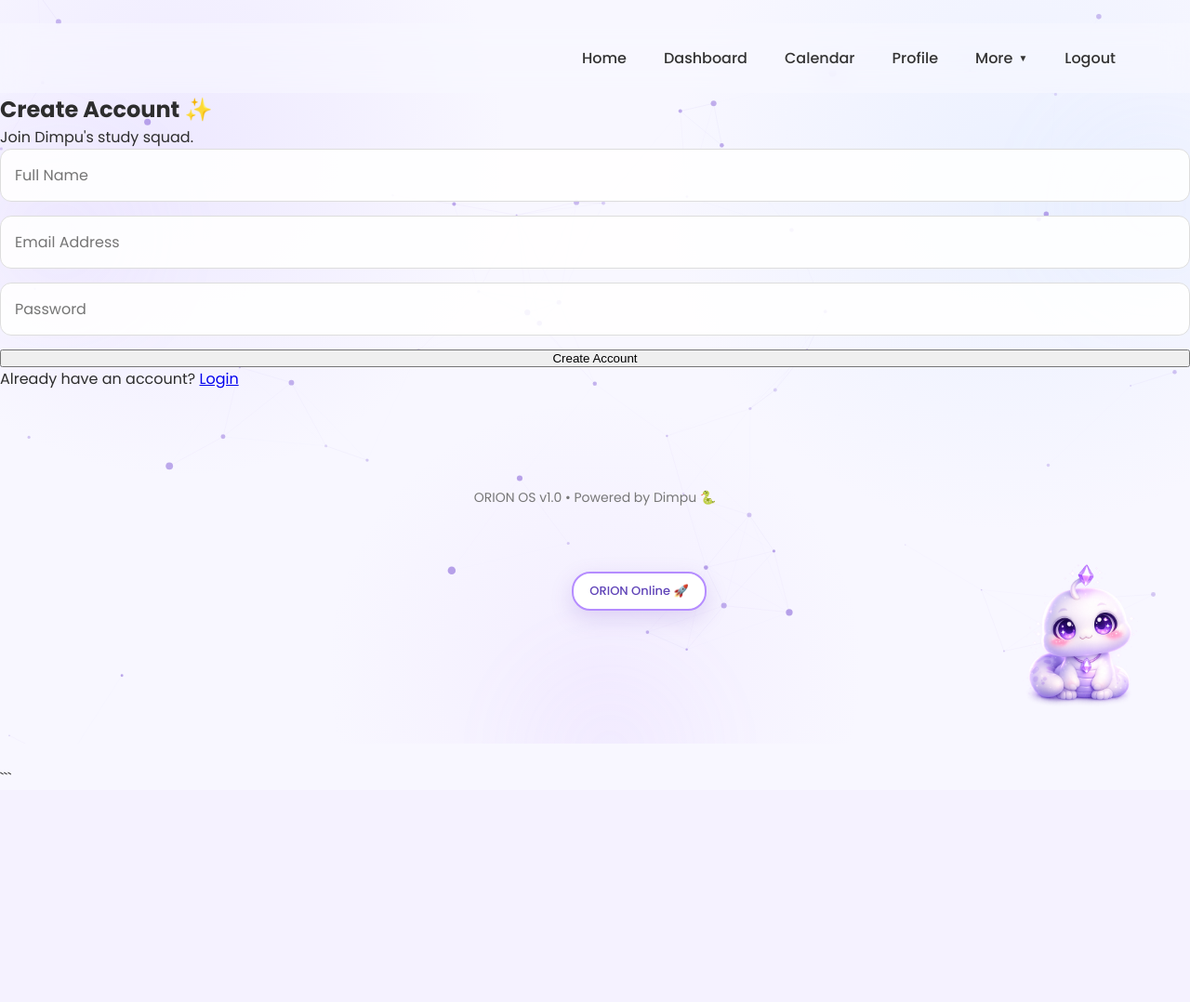
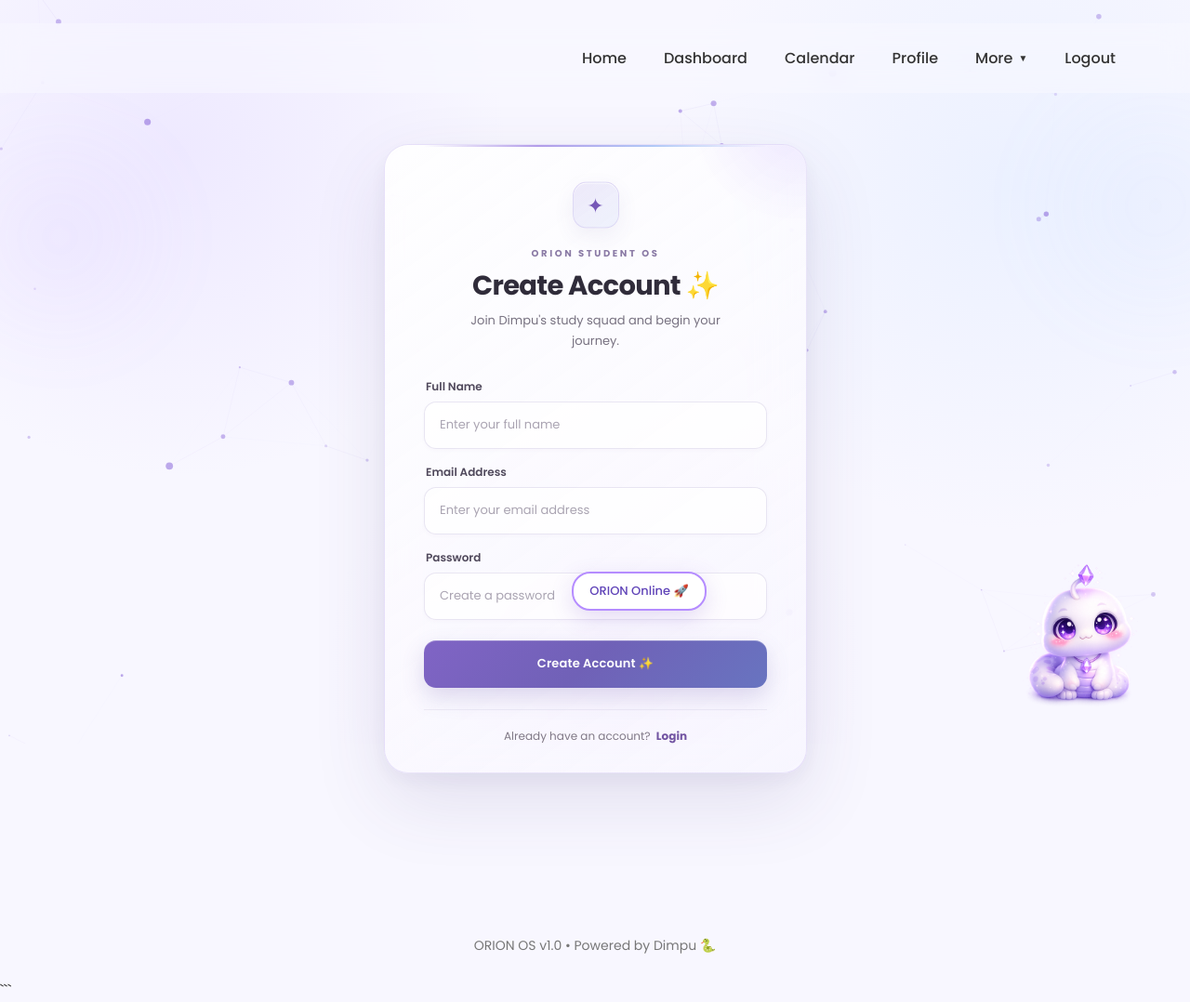
Before and after one commit to ShreyaKumbhar1/StudySync-AI, a Flask app: page /register in a window 1280 px wide. Shown: the whole page at 93% size. Before the commit the page ends 834 px from the top, so only its background shows below. Run offline with Flask 3, Linux system fonts and the light colour scheme.

Commit message:
Improve registration page aesthetics

````diff
--- a/app/static/css/auth.css
+++ b/app/static/css/auth.css
@@ -1,139 +1,118 @@
 /* =========================================================
    ORION AUTHENTICATION
    LOGIN / REGISTER
-   Soft Glassy Purple / Blue Theme
+   Premium Minimal Aurora UI
    ========================================================= */
 
 
 /* =========================================================
-   AUTH CONTAINER
+   AUTH PAGE
    ========================================================= */
 
 .auth-container {
-
-    min-height: calc(100vh - 120px);
+    min-height: calc(100vh - 105px);
 
     display: flex;
-
+    align-items: center;
     justify-content: center;
 
-    align-items: center;
-
-    padding: 60px 25px;
+    padding: 55px 24px 70px;
 
     position: relative;
-
     z-index: 2;
-
 }
 
 
 /* =========================================================
-   AUTH CARD
+   MAIN CARD
    ========================================================= */
 
 .auth-card {
-
-    width: min(440px, 100%);
-
-    padding: 44px 42px;
+    width: min(455px, 100%);
 
     position: relative;
 
+    padding: 42px 42px 30px;
+
+    border-radius: 26px;
+
+    background:
+        linear-gradient(
+            145deg,
+            rgba(255, 255, 255, 0.86),
+            rgba(248, 246, 255, 0.74)
+        );
+
+    border: 1px solid rgba(139, 112, 218, 0.18);
+
+    box-shadow:
+        0 30px 80px rgba(73, 57, 125, 0.12),
+        0 8px 25px rgba(73, 57, 125, 0.05),
+        inset 0 1px 0 rgba(255, 255, 255, 0.95);
+
+    backdrop-filter: blur(24px);
+    -webkit-backdrop-filter: blur(24px);
+
     overflow: hidden;
 
-    border-radius: 28px;
-
-    background:
-        rgba(150, 140, 255, 0.10);
-
-    border:
-        1px solid
-        rgba(174, 164, 255, 0.25);
-
-    backdrop-filter:
-        blur(22px);
-
-    -webkit-backdrop-filter:
-        blur(22px);
-
-    box-shadow:
-
-        0 20px 55px
-        rgba(72, 58, 130, 0.10),
-
-        inset 0 1px 0
-        rgba(255, 255, 255, 0.55);
-
     animation:
-        authCardAppear
-        0.7s
-        ease
-        both;
-
-    transition:
-        transform 0.3s ease,
-        box-shadow 0.3s ease,
-        border-color 0.3s ease;
-
+        auth-card-enter 0.65s cubic-bezier(0.22, 1, 0.36, 1) both;
 }
 
 
 /* =========================================================
-   CARD HOVER
+   CARD TOP LINE
    ========================================================= */
 
-.auth-card:hover {
+.auth-card::before {
+    content: "";
 
-    transform:
-        translateY(-5px);
+    position: absolute;
 
-    border-color:
-        rgba(174, 164, 255, 0.36);
+    top: 0;
+    left: 9%;
+    right: 9%;
 
-    box-shadow:
+    height: 2px;
 
-        0 28px 65px
-        rgba(72, 58, 130, 0.14),
+    border-radius: 999px;
 
-        inset 0 1px 0
-        rgba(255, 255, 255, 0.60);
-
+    background:
+        linear-gradient(
+            90deg,
+            transparent,
+            rgba(137, 104, 221, 0.65),
+            rgba(113, 156, 239, 0.55),
+            transparent
+        );
 }
 
 
 /* =========================================================
-   DECORATIVE CARD GLOW
+   CARD SOFT LIGHT
    ========================================================= */
 
-.auth-card::before {
-
+.auth-card::after {
     content: "";
 
     position: absolute;
 
-    width: 180px;
+    width: 240px;
+    height: 240px;
 
-    height: 180px;
-
-    top: -100px;
-
-    right: -70px;
+    top: -150px;
+    right: -110px;
 
     border-radius: 50%;
 
     background:
         radial-gradient(
             circle,
-            rgba(181, 140, 255, 0.28),
-            transparent 70%
+            rgba(176, 145, 255, 0.20),
+            transparent 68%
         );
 
-    filter:
-        blur(8px);
-
     pointer-events: none;
-
 }
 
 
@@ -142,51 +121,51 @@
    ========================================================= */
 
 .auth-header {
+    position: relative;
+    z-index: 2;
 
     text-align: center;
 
-    margin-bottom: 32px;
-
+    margin-bottom: 31px;
 }
 
 
 /* =========================================================
-   ORION SYMBOL
+   ORION ICON
    ========================================================= */
 
 .auth-symbol {
+    width: 50px;
+    height: 50px;
 
-    width: 52px;
-
-    height: 52px;
-
-    margin:
-        0 auto 16px;
+    margin: 0 auto 17px;
 
     display: flex;
-
     align-items: center;
-
     justify-content: center;
 
-    border-radius: 16px;
+    border-radius: 15px;
 
     background:
-        rgba(150, 140, 255, 0.13);
+        linear-gradient(
+            145deg,
+            rgba(133, 102, 213, 0.13),
+            rgba(114, 151, 231, 0.10)
+        );
 
     border:
-        1px solid
-        rgba(174, 164, 255, 0.25);
+        1px solid rgba(133, 102, 213, 0.16);
 
-    color:
-        #8F72D8;
+    color: #7658B7;
 
-    font-size: 25px;
+    font-size: 22px;
 
     box-shadow:
-        0 8px 25px
-        rgba(95, 82, 170, 0.08);
+        0 8px 22px rgba(93, 72, 151, 0.08),
+        inset 0 1px 0 rgba(255, 255, 255, 0.85);
 
+    animation:
+        auth-symbol-float 4s ease-in-out infinite;
 }
 
 
@@ -195,67 +174,59 @@
    ========================================================= */
 
 .auth-eyebrow {
-
     display: block;
 
-    margin-bottom: 10px;
+    margin-bottom: 8px;
 
-    color:
-        #8B7AA8;
+    color: #8A7AA5;
 
-    font-size: 11px;
+    font-size: 10px;
 
-    font-weight: 600;
+    font-weight: 700;
 
-    letter-spacing:
-        2.5px;
+    letter-spacing: 2.6px;
 
-    text-transform:
-        uppercase;
-
+    text-transform: uppercase;
 }
 
 
 /* =========================================================
-   MAIN HEADING
+   HEADING
    ========================================================= */
 
 .auth-card h1 {
+    margin: 0 0 9px;
 
-    margin-bottom: 10px;
-
-    color:
-        #383343;
+    color: #302C3A;
 
     font-family:
-        'Cinzel',
-        serif;
+        'Poppins',
+        sans-serif;
 
-    font-size: 32px;
+    font-size: 29px;
 
-    font-weight: 600;
+    font-weight: 700;
 
-    letter-spacing:
-        -0.3px;
+    letter-spacing: -0.7px;
 
+    line-height: 1.25;
 }
 
 
 /* =========================================================
-   SUBTITLE
+   DESCRIPTION
    ========================================================= */
 
 .auth-header p {
+    max-width: 320px;
 
-    margin: 0;
+    margin: 0 auto;
 
-    color:
-        #777080;
+    color: #777180;
 
-    font-size: 14px;
+    font-size: 13px;
 
-    line-height: 1.7;
-
+    line-height: 1.65;
 }
 
 
@@ -264,119 +235,114 @@
    ========================================================= */
 
 .auth-card form {
+    position: relative;
+    z-index: 2;
 
-    display:
-        flex;
+    display: flex;
 
-    flex-direction:
-        column;
+    flex-direction: column;
 
-    gap:
-        18px;
-
+    gap: 17px;
 }
 
 
 /* =========================================================
-   AUTH FIELD
+   FIELD
    ========================================================= */
 
 .auth-field {
+    display: flex;
 
-    display:
-        flex;
+    flex-direction: column;
 
-    flex-direction:
-        column;
-
+    gap: 7px;
 }
 
 
 /* =========================================================
-   LABELS
+   LABEL
    ========================================================= */
 
 .auth-field label {
+    padding-left: 2px;
 
-    margin-bottom:
-        8px;
+    color: #50495C;
 
-    color:
-        #514861;
+    font-size: 12px;
 
-    font-size:
-        13px;
+    font-weight: 600;
 
-    font-weight:
-        600;
-
+    line-height: 1.4;
 }
 
 
 /* =========================================================
-   INPUTS
+   INPUT
    ========================================================= */
 
 .auth-card input.form-input {
+    width: 100%;
 
-    width:
-        100%;
+    height: 51px;
 
-    padding:
-        15px 16px;
+    margin: 0;
 
-    margin:
-        0;
+    padding: 0 16px;
+
+    box-sizing: border-box;
 
     border:
         1px solid
-        rgba(174, 164, 255, 0.24);
+        rgba(135, 119, 181, 0.18);
 
-    border-radius:
-        14px;
+    border-radius: 13px;
 
     background:
-        rgba(255, 255, 255, 0.48);
+        rgba(255, 255, 255, 0.68);
 
-    color:
-        #383343;
+    color: #35313D;
 
     font-family:
         'Poppins',
         sans-serif;
 
-    font-size:
-        14px;
+    font-size: 13px;
 
-    outline:
-        none;
+    outline: none;
 
     box-shadow:
-        inset 0 1px 2px
-        rgba(80, 70, 120, 0.03);
+        0 2px 5px rgba(70, 55, 110, 0.025),
+        inset 0 1px 0 rgba(255, 255, 255, 0.85);
 
     transition:
-
-        background 0.25s ease,
-
-        border-color 0.25s ease,
-
-        box-shadow 0.25s ease,
-
-        transform 0.25s ease;
-
+        border-color 0.22s ease,
+        background 0.22s ease,
+        box-shadow 0.22s ease,
+        transform 0.22s ease;
 }
 
 
 /* =========================================================
-   INPUT PLACEHOLDER
+   PLACEHOLDER
    ========================================================= */
 
 .auth-card input.form-input::placeholder {
+    color: #AAA4B2;
 
-    color:
-        #9B96A5;
+    opacity: 1;
+}
 
+
+/* =========================================================
+   INPUT HOVER
+   ========================================================= */
+
+.auth-card input.form-input:hover {
+    border-color:
+        rgba(126, 101, 190, 0.28);
+
+    background:
+        rgba(255, 255, 255, 0.82);
 }
 
 
@@ -385,88 +351,68 @@
    ========================================================= */
 
 .auth-card input.form-input:focus {
+    border-color:
+        rgba(119, 88, 185, 0.55);
 
     background:
-        rgba(255, 255, 255, 0.70);
-
-    border-color:
-        rgba(143, 114, 216, 0.55);
+        rgba(255, 255, 255, 0.94);
 
     box-shadow:
-
-        0 0 0 4px
-        rgba(143, 114, 216, 0.09),
-
-        0 6px 18px
-        rgba(95, 82, 170, 0.06);
+        0 0 0 3px rgba(119, 88, 185, 0.08),
+        0 8px 22px rgba(79, 61, 130, 0.07);
 
     transform:
         translateY(-1px);
-
 }
 
 
 /* =========================================================
-   LOGIN BUTTON
+   SUBMIT BUTTON
    ========================================================= */
 
-.auth-submit {
+.auth-card .auth-submit {
+    width: 100%;
 
-    width:
-        100%;
+    height: 51px;
 
-    margin-top:
-        6px;
+    margin: 5px 0 0;
 
-    padding:
-        15px 25px;
+    padding: 0 20px;
 
-    border:
-        1px solid
-        rgba(255, 255, 255, 0.20);
+    border: 0;
 
-    border-radius:
-        14px;
+    border-radius: 13px;
 
     background:
         linear-gradient(
             135deg,
-            #8064C5,
-            #6C63A8
+            #8064C5 0%,
+            #7061B7 48%,
+            #6874C0 100%
         );
 
-    color:
-        white;
+    color: #FFFFFF;
 
     font-family:
         'Poppins',
         sans-serif;
 
-    font-size:
-        15px;
+    font-size: 13px;
 
-    font-weight:
-        600;
+    font-weight: 600;
 
-    letter-spacing:
-        0.2px;
+    letter-spacing: 0.15px;
 
-    cursor:
-        pointer;
+    cursor: pointer;
 
     box-shadow:
-
-        0 10px 25px
-        rgba(108, 99, 168, 0.20);
+        0 10px 24px rgba(102, 82, 166, 0.20),
+        inset 0 1px 0 rgba(255, 255, 255, 0.20);
 
     transition:
-
-        transform 0.25s ease,
-
-        box-shadow 0.25s ease,
-
-        filter 0.25s ease;
-
+        transform 0.22s ease,
+        box-shadow 0.22s ease,
+        filter 0.22s ease;
 }
 
 
@@ -494,92 +437,104 @@
    BUTTON ACTIVE
    ========================================================= */
 
-.auth-submit:active {
+.auth-card .auth-submit:active {
+    transform:
+        translateY(0);
 
-    transform:
-        translateY(-1px);
-
+    box-shadow:
+        0 7px 17px rgba(102, 82, 166, 0.18);
 }
 
 
 /* =========================================================
-   REGISTER LINK
+   LOGIN LINK AREA
    ========================================================= */
 
 .auth-link {
+    position: relative;
+    z-index: 2;
 
-    margin:
-        26px 0 0;
+    margin: 23px 0 0;
 
-    text-align:
-        center;
+    padding-top: 19px;
 
-    color:
-        #777080;
+    border-top:
+        1px solid
+        rgba(104, 88, 143, 0.09);
 
-    font-size:
-        13px;
+    text-align: center;
 
+    color: #807986;
+
+    font-size: 12px;
+
+    line-height: 1.5;
 }
 
 
 /* =========================================================
-   REGISTER LINK
+   LOGIN LINK
    ========================================================= */
 
 .auth-link a {
+    margin-left: 3px;
 
-    color:
-        #7254A2;
+    color: #7254A2;
 
-    text-decoration:
-        none;
+    text-decoration: none;
 
-    font-weight:
-        600;
+    font-weight: 700;
 
     transition:
-        color 0.25s ease;
-
+        color 0.2s ease;
 }
 
 
 .auth-link a:hover {
-
-    color:
-        #6C63FF;
-
+    color: #6552B5;
 }
 
 
 /* =========================================================
-   CARD ENTRANCE ANIMATION
+   CARD ANIMATION
    ========================================================= */
 
-@keyframes authCardAppear {
+@keyframes auth-card-enter {
 
-    from {
-
-        opacity:
-            0;
+    0% {
+        opacity: 0;
 
         transform:
-            translateY(25px)
-            scale(0.97);
-
+            translateY(22px)
+            scale(0.985);
     }
 
-    to {
-
-        opacity:
-            1;
+    100% {
+        opacity: 1;
 
         transform:
             translateY(0)
             scale(1);
+    }
+}
 
+
+/* =========================================================
+   SYMBOL ANIMATION
+   ========================================================= */
+
+@keyframes auth-symbol-float {
+
+    0%,
+    100% {
+        transform:
+            translateY(0);
     }
 
+    50% {
+        transform:
+            translateY(-3px);
+    }
 }
 
 
--- a/app/templates/base.html
+++ b/app/templates/base.html
@@ -59,6 +59,21 @@
             filename='css/dimpu.css'
         ) }}"
     >
+    <!-- =====================================================
+     AUTHENTICATION CSS
+     ===================================================== -->
+
+    {% if request.path == '/login' or request.path == '/register' %}
+
+        <link
+            rel="stylesheet"
+            href="{{ url_for(
+                'static',
+                filename='css/auth.css'
+            ) }}"
+        >
+
+    {% endif %}
 
 
     <!-- =====================================================
--- a/app/templates/register.html
+++ b/app/templates/register.html
@@ -1,3 +1,4 @@
+```html
 {% extends "base.html" %}
 
 {% block content %}
@@ -6,23 +7,78 @@
 
     <div class="auth-card">
 
-        <h1>Create Account ✨</h1>
+        <div class="auth-header">
 
-        <p>Join Dimpu's study squad.</p>
+            <div class="auth-symbol">
+                ✦
+            </div>
+
+            <span class="auth-eyebrow">
+                ORION STUDENT OS
+            </span>
+
+            <h1>Create Account ✨</h1>
+
+            <p>
+                Join Dimpu's study squad and begin your journey.
+            </p>
+
+        </div>
+
 
         <form method="POST">
 
             {{ form.hidden_tag() }}
 
-            {{ form.name(class="form-input") }}
+            <div class="auth-field">
 
-            {{ form.email(class="form-input") }}
+                <label for="{{ form.name.id }}">
+                    Full Name
+                </label>
 
-            {{ form.password(class="form-input") }}
+                {{ form.name(
+                    class="form-input",
+                    placeholder="Enter your full name"
+                ) }}
 
-            {{ form.submit(class="btn") }}
+            </div>
+
+
+            <div class="auth-field">
+
+                <label for="{{ form.email.id }}">
+                    Email Address
+                </label>
+
+                {{ form.email(
+                    class="form-input",
+                    placeholder="Enter your email address"
+                ) }}
+
+            </div>
+
+
+            <div class="auth-field">
+
+                <label for="{{ form.password.id }}">
+                    Password
+                </label>
+
+                {{ form.password(
+                    class="form-input",
+                    placeholder="Create a password"
+                ) }}
+
+            </div>
+
+
+            {{ form.submit(
+                class="auth-submit",
+                value="Create Account ✨"
+            ) }}
 
         </form>
+
 
         <p class="auth-link">
             Already have an account?
@@ -34,3 +90,4 @@
 </section>
 
 {% endblock %}
+```
````
Also changed, not shown: other parts of app/static/css/auth.css (+78 -41 lines).
